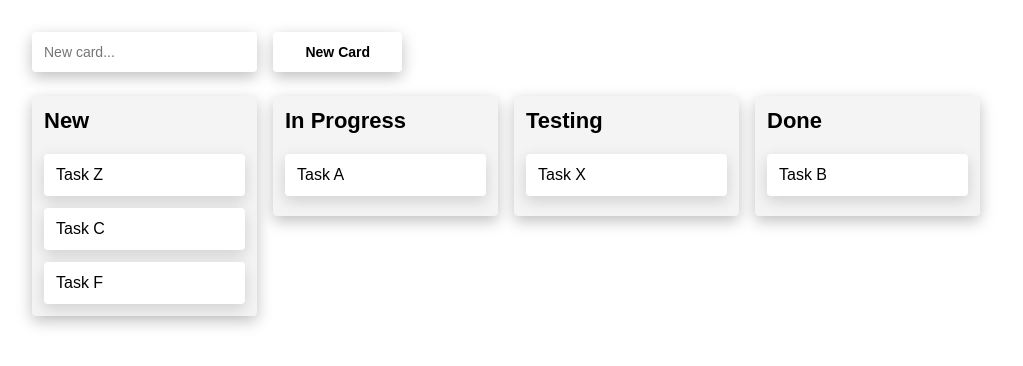
After one commit to miloszfede/ProMan, a Flask app: page /board in a window 1280 px wide. The commit adds this page. Shown: the top 366 px of the page, without its empty margins (0-1023 px from the left). Run offline with Flask 2, Linux system fonts and the light colour scheme; parts of the project's set-up code (start-up, migrations or seed data) failed here and were passed over; some libraries are stand-ins or nearby versions.

Commit message:
registration almost working, board works, but needs implementation in source code

```diff
--- a/main.py
+++ b/main.py
@@ -1,8 +1,10 @@
-from flask import Flask, render_template, url_for
+from flask import Flask, render_template, url_for, session, request, redirect
 from dotenv import load_dotenv
 from util import json_response
 import mimetypes
 import queries
+from psycopg.sql import SQL
+import bcrypt
 
 mimetypes.add_type('application/javascript', '.js')
 
@@ -16,6 +18,41 @@ def index():
     """
     return render_template('index.html')
 
+@app.route('/registration', methods=['GET', 'POST'])
+def registration():
+    if request.method == 'POST':
+        login = request.form['login']
+        password = request.form['password']
+        password_repeat = request.form['password-repeat']
+        if password == password_repeat:
+            queries.add_user(login, password)
+            return redirect(url_for('login_page'))
+        else:
+            return render_template('registration.html', error="Passwords do not match")
+    return render_template('registration.html')
+
+@app.route('/login', methods=['GET', 'POST'])
+def login():
+    if request.method == 'POST':
+        login = request.form['login']
+        password = request.form['password']
+        user = queries.get_user(login, password)
+        if user:
+            session['username'] = user["login"]
+            session['id'] = user["id"]
+            return redirect(url_for('index'))
+        else:
+            return render_template('login.html', error="Invalid login credentials")
+    return render_template('login.html')
+
+@app.route('/login')
+def login_page():
+    return render_template('login.html')
+
+@app.route('/logout')
+def logout():
+    session.pop('username', None)
+    return redirect(url_for('index'))
 
 @app.route("/api/boards")
 @json_response
@@ -25,6 +62,9 @@ def get_boards():
     """
     return queries.get_boards()
 
+@app.route("/board")
+def board():
+    return render_template('board.html')
 
 @app.route("/api/boards/<int:board_id>/cards/")
 @json_response
--- a/queries.py
+++ b/queries.py
@@ -1,5 +1,6 @@
 import data_manager
-
+from psycopg.sql import SQL
+import bcrypt
 
 def get_card_status(status_id):
     """
@@ -47,3 +48,32 @@ def get_cards_for_board(board_id):
         , {"board_id": board_id})
 
     return matching_cards
+
+
+def get_board_title():
+    return [{"title"}]
+    return data_manager.execute_select(
+        """
+        SELECT title FROM boards
+        ;
+        """
+    )
+
+def add_user(cursor, login, password):
+    hashed_password = bcrypt.hashpw(password.encode('utf-8'), bcrypt.gensalt())
+    cursor.execute(
+        SQL("INSERT INTO users (login, password) VALUES (%(login)s, %(password)s) RETURNING id"),
+        {'login': login, 'password': hashed_password.decode('utf-8')}
+    )
+    return cursor.fetchone()['id']
+
+
+def get_user(cursor, login, password):
+    cursor.execute(
+        SQL("SELECT * FROM users WHERE login = %(login)s"),
+        {'login': login}
+    )
+    user = cursor.fetchone()
+    if user and bcrypt.checkpw(password.encode('utf-8'), user['password'].encode('utf-8')):
+        return user
+    return None
--- a/requirements.txt
+++ b/requirements.txt
@@ -4,7 +4,10 @@ Flask==2.0.0
 itsdangerous==2.0.1
 Jinja2==3.0.1
 MarkupSafe==2.0.1
-psycopg
+psycopg~=3.1.19
 psycopg-binary
 Werkzeug==2.0.1
 python-dotenv==0.18.0
+database_common
+bcrypt~=4.1.3
+psycopg2~=2.9.9
--- a/static/css/main.css
+++ b/static/css/main.css
@@ -1,3 +1,112 @@
-#boards {
-    background-color: green;
+/* ---- RESET/BASIC STYLING ---- */
+* {
+  padding: 0;
+  margin: 0;
+  box-sizing: border-box;
+  font-family: sans-serif;
+
+  -ms-overflow-style: none; /* IE and Edge */
+  scrollbar-width: none; /* Firefox */
 }
+
+*::-webkit-scrollbar {
+  display: none;
+}
+
+.board {
+  width: 100%;
+  height: 100vh;
+  overflow: scroll;
+
+  background-position: center;
+  background-size: cover;
+}
+
+/* ---- FORM ---- */
+#todo-form {
+  padding: 32px 32px 0;
+}
+
+#todo-form input {
+  padding: 12px;
+  margin-right: 12px;
+  width: 225px;
+
+  border-radius: 4px;
+  border: none;
+
+  box-shadow: 0px 5px 15px rgba(0, 0, 0, 0.25);
+  background: white;
+
+  font-size: 14px;
+  outline: none;
+}
+
+#todo-form button {
+  padding: 12px 32px;
+
+  border-radius: 4px;
+  border: none;
+
+  box-shadow: 0px 5px 15px rgba(0, 0, 0, 0.25);
+  background: #ffffff;
+  color: black;
+
+  font-weight: bold;
+  font-size: 14px;
+  cursor: pointer;
+}
+
+/* ---- BOARD ---- */
+.lanes {
+  display: flex;
+  align-items: flex-start;
+  justify-content: start;
+  gap: 16px;
+
+  padding: 24px 32px;
+
+  overflow: scroll;
+  height: 100%;
+}
+
+.heading {
+  font-size: 22px;
+  font-weight: bold;
+  margin-bottom: 8px;
+}
+
+.swim-lane {
+  display: flex;
+  flex-direction: column;
+  gap: 12px;
+
+  background: #f4f4f4;
+  box-shadow: 0px 5px 15px rgba(0, 0, 0, 0.25);
+
+  padding: 12px;
+  border-radius: 4px;
+  width: 225px;
+  min-height: 120px;
+
+  flex-shrink: 0;
+}
+
+.task {
+  background: white;
+  color: black;
+  box-shadow: 0px 5px 15px rgba(0, 0, 0, 0.15);
+
+  padding: 12px;
+  border-radius: 4px;
+
+  font-size: 16px;
+  cursor: move;
+}
+
+.is-dragging {
+  scale: 1.05;
+  box-shadow: 0px 5px 15px rgba(0, 0, 0, 0.25);
+  background: rgb(50, 50, 50);
+  color: white;
+}
--- a/static/js/controller/boardsManager.js
+++ b/static/js/controller/boardsManager.js
@@ -1,6 +1,6 @@
 import {dataHandler} from "../data/dataHandler.js";
-import {htmlFactory, htmlTemplates} from "../view/htmlFactory.js";
-import {domManager} from "../view/domManager.js";
+import {boardBuilder,htmlFactory, htmlTemplates} from "../view/htmlFactory.js";
+import {changeBoardName, domManager} from "../view/domManager.js";
 import {cardsManager} from "./cardsManager.js";
 
 export let boardsManager = {
@@ -17,9 +17,15 @@ export let boardsManager = {
             );
         }
     },
+
 };
 
 function showHideButtonHandler(clickEvent) {
     const boardId = clickEvent.target.dataset.boardId;
     cardsManager.loadCards(boardId);
 }
+
+
+changeBoardName(); {
+
+    }
--- a/static/js/controller/cardsManager.js
+++ b/static/js/controller/cardsManager.js
@@ -11,12 +11,55 @@ export let cardsManager = {
             domManager.addChild(`.board[data-board-id="${boardId}"]`, content);
             domManager.addEventListener(
                 `.card[data-card-id="${card.id}"]`,
-                "click",
-                deleteButtonHandler
+                "click"
             );
         }
     },
 };
 
-function deleteButtonHandler(clickEvent) {
-}
+const draggables = document.querySelectorAll(".task");
+const droppables = document.querySelectorAll(".swim-lane");
+
+draggables.forEach((task) => {
+  task.addEventListener("dragstart", () => {
+    task.classList.add("is-dragging");
+  });
+  task.addEventListener("dragend", () => {
+    task.classList.remove("is-dragging");
+  });
+});
+
+droppables.forEach((zone) => {
+  zone.addEventListener("dragover", (e) => {
+    e.preventDefault();
+
+    const bottomTask = insertAboveTask(zone, e.clientY);
+    const curTask = document.querySelector(".is-dragging");
+
+    if (!bottomTask) {
+      zone.appendChild(curTask);
+    } else {
+      zone.insertBefore(curTask, bottomTask);
+    }
+  });
+});
+
+const insertAboveTask = (zone, mouseY) => {
+  const els = zone.querySelectorAll(".task:not(.is-dragging)");
+
+  let closestTask = null;
+  let closestOffset = Number.NEGATIVE_INFINITY;
+
+  els.forEach((task) => {
+    const { top } = task.getBoundingClientRect();
+
+    const offset = mouseY - top;
+
+    if (offset < 0 && offset > closestOffset) {
+      closestOffset = offset;
+      closestTask = task;
+    }
+  });
+
+  return closestTask;
+};
--- a/static/js/main.js
+++ b/static/js/main.js
@@ -4,4 +4,6 @@ function init() {
     boardsManager.loadBoards();
 }
 
+
+
 init();
--- a/static/js/view/domManager.js
+++ b/static/js/view/domManager.js
@@ -1,3 +1,5 @@
+// import {changeBoardsNameWindow} from "./htmlFactory";
+
 export let domManager = {
     addChild(parentIdentifier, childContent) {
         const parent = document.querySelector(parentIdentifier);
@@ -16,3 +18,17 @@ export let domManager = {
         }
     },
 };
+
+export function changeBoardName() {
+
+    let boardTitles = document.querySelectorAll('.board-title');
+
+    boardTitles.forEach(boardTitle => {
+
+        boardTitle.addEventListener('click', alert('test'));
+
+    });
+
+
+
+}
--- a/static/js/view/htmlFactory.js
+++ b/static/js/view/htmlFactory.js
@@ -20,9 +20,9 @@ export function htmlFactory(template) {
     };
 }
 
-function boardBuilder(board) {
+export function boardBuilder(board) {
     return `<div class="board-container">
-                <div class="board" data-board-id=${board.id}>${board.title}</div>
+                <div class="board" id="boards_title" data-board-id=${board.id}>${board.title}</div>
                 <button class="toggle-board-button" data-board-id="${board.id}">Show Cards</button>
             </div>`;
 }
@@ -30,3 +30,24 @@ function boardBuilder(board) {
 function cardBuilder(card) {
     return `<div class="card" data-card-id="${card.id}">${card.title}</div>`;
 }
+
+
+// export function changeBoardsNameWindow(board) {
+//     return `<div class="modal" tabindex="-1">
+//   <div class="modal-dialog">
+//     <div class="modal-content">
+//       <div class="modal-header">
+//         <h5 class="modal-title">${board.title}</h5>
+//         <button type="button" class="btn-close" data-bs-dismiss="modal" aria-label="Close"></button>
+//       </div>
+//       <div class="modal-body">
+//         <p>Modal body text goes here.</p>
+//       </div>
+//       <div class="modal-footer">
+//         <button type="button" class="btn btn-secondary" data-bs-dismiss="modal">Close</button>
+//         <button type="button" class="btn btn-primary">Save changes</button>
+//       </div>
+//     </div>
+//   </div>
+// </div>`;
+// }
--- /dev/null
+++ b/templates/board.html
@@ -0,0 +1,50 @@
+<!DOCTYPE html>
+<html lang="en">
+  <head>
+    <meta charset="UTF-8" />
+    <meta http-equiv="X-UA-Compatible" content="IE=edge" />
+    <meta name="viewport" content="width=device-width, initial-scale=1.0" />
+    <title>Board</title>
+    <link rel="stylesheet" href="../static/css/main.css" />
+    <script type="module" src="{{ url_for('static', filename='js/main.js') }}" defer></script>
+  </head>
+  <body>
+    <div class="board">
+      <form id="todo-form">
+        <input type="text" placeholder="New card..." id="todo-input" />
+        <button type="submit">New Card</button>
+      </form>
+
+      <div class="lanes">
+        <div class="swim-lane" id="todo-lane">
+          <h3 class="heading">New</h3>
+
+          <p class="task" draggable="true">Task Z</p>
+          <p class="task" draggable="true">Task C</p>
+          <p class="task" draggable="true">Task F</p>
+        </div>
+
+        <div class="swim-lane">
+          <h3 class="heading">In Progress</h3>
+
+          <p class="task" draggable="true">Task A</p>
+        </div>
+
+        <div class="swim-lane">
+          <h3 class="heading">Testing</h3>
+
+          <p class="task" draggable="true">
+            Task X
+          </p>
+        </div>
+        <div class="swim-lane">
+          <h3 class="heading">Done</h3>
+
+          <p class="task" draggable="true">
+            Task B
+          </p>
+        </div>
+      </div>
+    </div>
+  </body>
+</html>
--- a/templates/index.html
+++ b/templates/index.html
@@ -24,8 +24,8 @@
             <div class="collapse navbar-collapse" id="navbarNavAltMarkup">
                 <div class="navbar-nav">
                     <a class="nav-item nav-link active" href="http://127.0.0.1:5000/">Home <span class="sr-only">(current)</span></a>
-                    <a class="nav-item nav-link" href="#">Registration</a>
-                    <a class="nav-item nav-link" href="#">Log in</a>
+                    <a class="nav-item nav-link" href="/registration">Registration</a>
+                    <a class="nav-item nav-link" href="/login">Log in</a>
                 </div>
             </div>
         </nav>
```
Also changed, not shown: templates/login.html (added, +26 -0 lines), templates/registration.html (added, +34 -0 lines).
